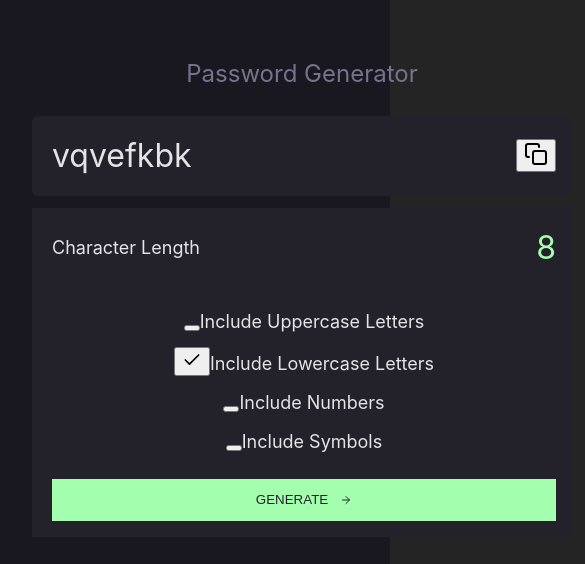
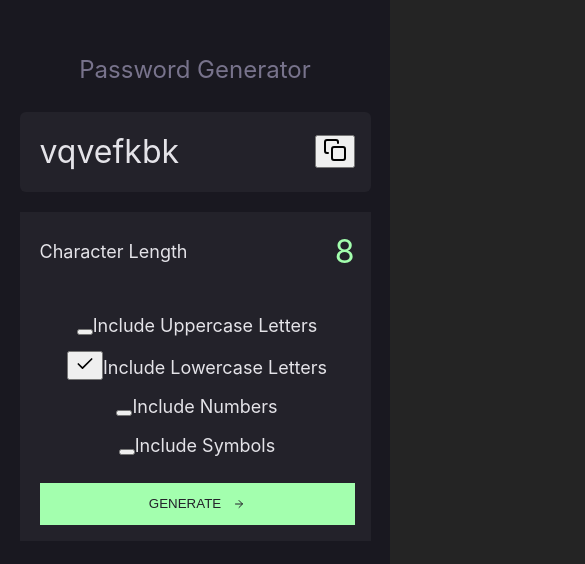
Before and after one commit to jhongyu/password-generator, a React (Vite) app: page / in a window 390 px wide. Shown: the part 126-690 px from the top of the page, 585 px wide, since content can reach past the window. Built offline with nearby package versions, Linux system fonts and the light colour scheme.

Commit message:
fix some responsive style problem

```diff
--- a/src/App.css
+++ b/src/App.css
@@ -1,12 +1,11 @@
 #root {
   max-width: 1280px;
   margin: 0 auto;
-  padding: 2rem;
   text-align: center;
 }
 
 main {
-  min-width: 540px;
+  width: min(540px, 90vw);
 }
 
 .title {
@@ -32,6 +31,9 @@ main {
 .password {
   font-size: var(--text-heading-large);
   color: var(--color-gray-100);
+  max-width: 80%;
+  overflow: hidden;
+  text-overflow: ellipsis;
 }
 
 .password.active {
@@ -39,7 +41,7 @@ main {
 }
 
 .generator-wrapper {
-  margin-block-start: 12px;
+  margin-block-start: 20px;
   padding: 16px;
   padding-inline-start: 20px;
   background-color: var(--color-dark-700);
--- a/src/App.tsx
+++ b/src/App.tsx
@@ -52,7 +52,9 @@ function App() {
       <p className="title">Password Generator</p>
       <div className="result">
         <div className="password-wrapper">
-          <p className="password">{password}</p>
+          <p className="password" title={password}>
+            {password}
+          </p>
           <Copy password={password} />
         </div>
       </div>
```
